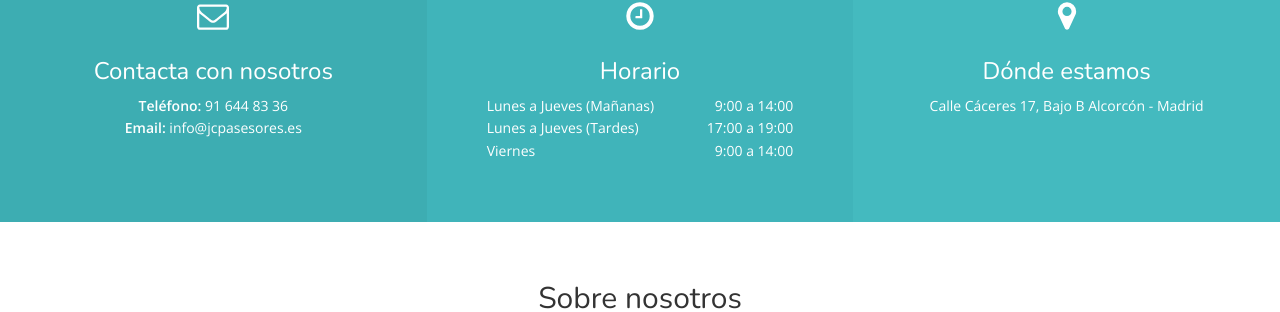
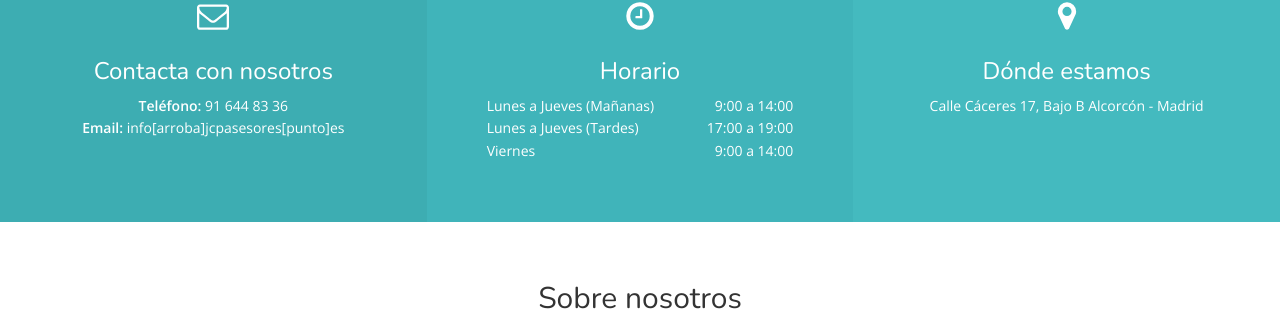
Before and after one commit to MpCity/MpCity.github.io, a Jekyll site: the page built from index.html, in a window 1280 px wide and 900 px high, scrolled down 490 px. Shown: the part 142-454 px from the top of the window. Built offline with Jekyll 4.4.1, drawn with Linux system fonts in a browser that asks for light colours.

Commit message:
Update _config.yml

```diff
--- a/_config.yml
+++ b/_config.yml
@@ -17,7 +17,7 @@ api_token: a83cd4dd2f7789083050ca49ead542fd
 # Contact info
 contact:
     phone: 91 644 83 36
-    email: info@jcpasesores.es
+    email: info[arroba]jcpasesores[punto]es
     address: Calle Cáceres 17, Bajo B Alcorcón - Madrid
 
 # Opening hours
```
